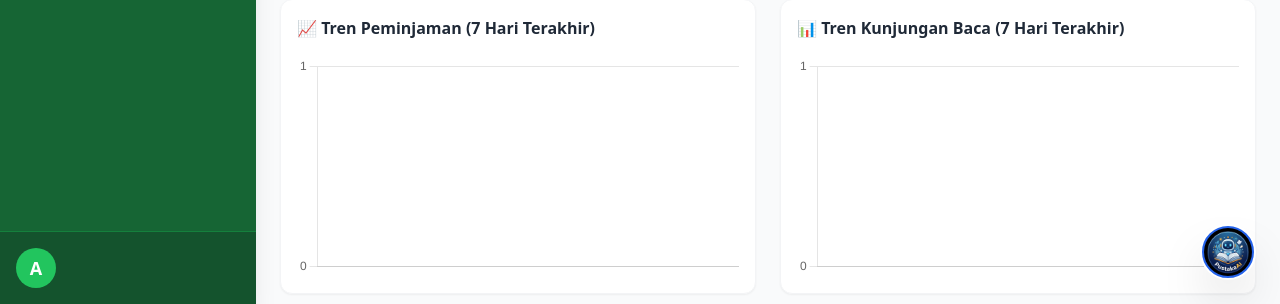
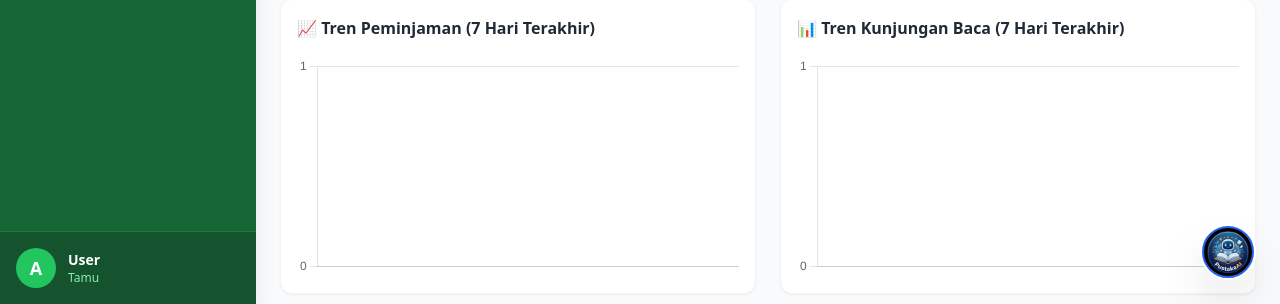
Before and after one commit to faidilaqiel/perpustakaan-sdn-pengampon3, a Laravel app: page /kepsek/laporan in a window 1280 px wide. Shown: the part 496-800 px from the top of the page. Run offline with Laravel 12, Linux system fonts and the light colour scheme; data comes from the database, SQL or seed files in the repository; data that the repository does not hold is empty; some libraries are stand-ins or nearby versions.

Commit message:
fix: tambahkan pemeriksaan Auth::check() pada layout app dan rute cetak kartu untuk cegah error Attempt to read property role on null saat sesi habis

```diff
--- a/resources/views/layouts/app.blade.php
+++ b/resources/views/layouts/app.blade.php
@@ -129,7 +129,7 @@
         </div>
 
         <nav class="flex-1 px-4 py-6 space-y-2 overflow-y-auto">
-            @if(Auth::user()->role === 'petugas')
+            @if(Auth::check() && Auth::user()->role === 'petugas')
                 <a href="{{ route('petugas.dashboard') }}" class="flex items-center gap-3 px-4 py-3 rounded-lg {{ request()->routeIs('petugas.dashboard') ? 'bg-green-600 font-semibold' : 'hover:bg-green-700 transition' }}"><i class="fas fa-home w-5 text-center"></i> Dashboard</a>
                 <a href="{{ route('petugas.kelolaBuku') }}" class="flex items-center gap-3 px-4 py-3 rounded-lg {{ request()->routeIs('petugas.kelolaBuku') ? 'bg-green-600 font-semibold' : 'hover:bg-green-700 transition' }}"><i class="fas fa-book w-5 text-center"></i> Daftar Buku</a>
                 <a href="{{ route('petugas.kategori.index') }}" class="flex items-center gap-3 px-4 py-3 rounded-lg {{ request()->routeIs('petugas.kategori.*') ? 'bg-green-600 font-semibold' : 'hover:bg-green-700 transition' }}"><i class="fas fa-folder w-5 text-center"></i> Kategori Buku</a>
@@ -137,21 +137,21 @@
                 <a href="{{ route('petugas.kelolaAnggota') }}" class="flex items-center gap-3 px-4 py-3 rounded-lg {{ request()->routeIs('petugas.kelolaAnggota*') ? 'bg-green-600 font-semibold' : 'hover:bg-green-700 transition' }}"><i class="fas fa-users w-5 text-center"></i> Data Anggota</a>
                 <a href="{{ route('petugas.cetakKartu') }}" class="flex items-center gap-3 px-4 py-3 rounded-lg {{ request()->routeIs('petugas.cetakKartu*') ? 'bg-green-600 font-semibold' : 'hover:bg-green-700 transition' }}"><i class="fas fa-id-card w-5 text-center"></i> Cetak Kartu</a>
                 <a href="{{ route('petugas.scan') }}" class="flex items-center gap-3 px-4 py-3 rounded-lg {{ request()->routeIs('petugas.scan') ? 'bg-green-600 font-semibold' : 'hover:bg-green-700 transition' }}"><i class="fas fa-qrcode w-5 text-center"></i> Scan QR</a>
-            @elseif(Auth::user()->role === 'kepsek')
+            @elseif(Auth::check() && Auth::user()->role === 'kepsek')
                 <a href="{{ route('kepsek.laporan') }}" class="flex items-center gap-3 px-4 py-3 rounded-lg {{ request()->routeIs('kepsek.laporan') ? 'bg-green-600 font-semibold' : 'hover:bg-green-700 transition' }}"><i class="fas fa-chart-pie w-5 text-center"></i> Laporan</a>
             @endif
             <a href="{{ route('profil.edit') }}" class="flex items-center gap-3 px-4 py-3 rounded-lg {{ request()->routeIs('profil.*') ? 'bg-green-600 font-semibold' : 'hover:bg-green-700 transition' }}"><i class="fas fa-user w-5 text-center"></i> Profil Saya</a>
         </nav>
 
         <div class="p-4 bg-green-900 border-t border-green-700 flex items-center gap-3">
-            @if(Auth::user()->photo && file_exists(public_path('photos/' . Auth::user()->photo)))
+            @if(Auth::check() && Auth::user()->photo && file_exists(public_path('photos/' . Auth::user()->photo)))
                 <img src="{{ asset('photos/' . Auth::user()->photo) }}" class="w-10 h-10 rounded-full object-cover border-2 border-green-500">
             @else
                 <div class="w-10 h-10 bg-green-500 rounded-full flex items-center justify-center text-lg font-bold">{{ substr(Auth::user()->name ?? 'A', 0, 1) }}</div>
             @endif
             <div class="flex-1">
-                <p class="text-sm font-bold truncate">{{ Auth::user()->name }}</p>
-                <p class="text-xs text-green-300 capitalize">{{ Auth::user()->role }}</p>
+                <p class="text-sm font-bold truncate">{{ Auth::user()->name ?? 'User' }}</p>
+                <p class="text-xs text-green-300 capitalize">{{ Auth::user()->role ?? 'Tamu' }}</p>
             </div>
         </div>
     </aside>
@@ -245,12 +245,12 @@
         </main>
 
         <nav class="md:hidden fixed bottom-0 left-0 right-0 bg-white border-t border-gray-200 flex justify-around items-center h-16 z-50 shadow-[0_-4px_6px_-1px_rgba(0,0,0,0.05)]">
-            @if(Auth::user()->role === 'petugas')
+            @if(Auth::check() && Auth::user()->role === 'petugas')
                 <a href="{{ route('petugas.dashboard') }}" class="flex flex-col items-center justify-center w-full h-full {{ request()->routeIs('petugas.dashboard') ? 'text-green-600' : 'text-gray-400 hover:text-green-500' }}"><i class="fas fa-home text-lg mb-1"></i><span class="text-[10px] font-medium">Beranda</span></a>
                 <a href="{{ route('petugas.kelolaBuku') }}" class="flex flex-col items-center justify-center w-full h-full {{ request()->routeIs('petugas.kelolaBuku') ? 'text-green-600' : 'text-gray-400 hover:text-green-500' }}"><i class="fas fa-book text-lg mb-1"></i><span class="text-[10px] font-medium">Buku</span></a>
                 <a href="{{ route('petugas.sirkulasi') }}" class="flex flex-col items-center justify-center w-full h-full {{ request()->routeIs('petugas.sirkulasi') ? 'text-green-600' : 'text-gray-400 hover:text-green-500' }}"><i class="fas fa-exchange-alt text-lg mb-1"></i><span class="text-[10px] font-medium">Sirkulasi</span></a>
                 <a href="{{ route('petugas.kelolaAnggota') }}" class="flex flex-col items-center justify-center w-full h-full {{ request()->routeIs('petugas.kelolaAnggota') ? 'text-green-600' : 'text-gray-400 hover:text-green-500' }}"><i class="fas fa-users text-lg mb-1"></i><span class="text-[10px] font-medium">Anggota</span></a>
-            @elseif(Auth::user()->role === 'kepsek')
+            @elseif(Auth::check() && Auth::user()->role === 'kepsek')
                 <a href="{{ route('kepsek.laporan') }}" class="flex flex-col items-center justify-center w-full h-full {{ request()->routeIs('kepsek.laporan') ? 'text-green-600' : 'text-gray-400 hover:text-green-500' }}"><i class="fas fa-chart-pie text-lg mb-1"></i><span class="text-[10px] font-medium">Laporan</span></a>
             @endif
             <a href="{{ route('profil.edit') }}" class="flex flex-col items-center justify-center w-full h-full {{ request()->routeIs('profil.*') ? 'text-green-600' : 'text-gray-400 hover:text-green-500' }}"><i class="fas fa-user text-lg mb-1"></i><span class="text-[10px] font-medium">Akun</span></a>
--- a/routes/web.php
+++ b/routes/web.php
@@ -101,6 +101,10 @@ Route::delete('/petugas/kelola-anggota/{id}', [UserController::class, 'destroy']
 
 // Dashboard Cetak Kartu Anggota (Khusus Siswa)
 Route::get('/petugas/cetak-kartu', function (\Illuminate\Http\Request $request) {
+    if (!\Illuminate\Support\Facades\Auth::check() || \Illuminate\Support\Facades\Auth::user()->role !== 'petugas') {
+        return redirect()->route('login')->with('error', 'Silakan login sebagai Petugas Perpustakaan.');
+    }
+
     $keyword = $request->input('q');
     $filterClass = $request->input('class');
 
@@ -131,6 +135,10 @@ Route::get('/petugas/cetak-kartu', function (\Illuminate\Http\Request $request)
 })->name('petugas.cetakKartu');
 
 Route::get('/petugas/cetak-kartu/{id}', function ($id) {
+    if (!\Illuminate\Support\Facades\Auth::check() || \Illuminate\Support\Facades\Auth::user()->role !== 'petugas') {
+        return redirect()->route('login')->with('error', 'Silakan login sebagai Petugas Perpustakaan.');
+    }
+
     $user = \App\Models\User::where('role', 'siswa')->findOrFail($id);
     $qrContent = $user->nisn ?? $user->id;
 
```
